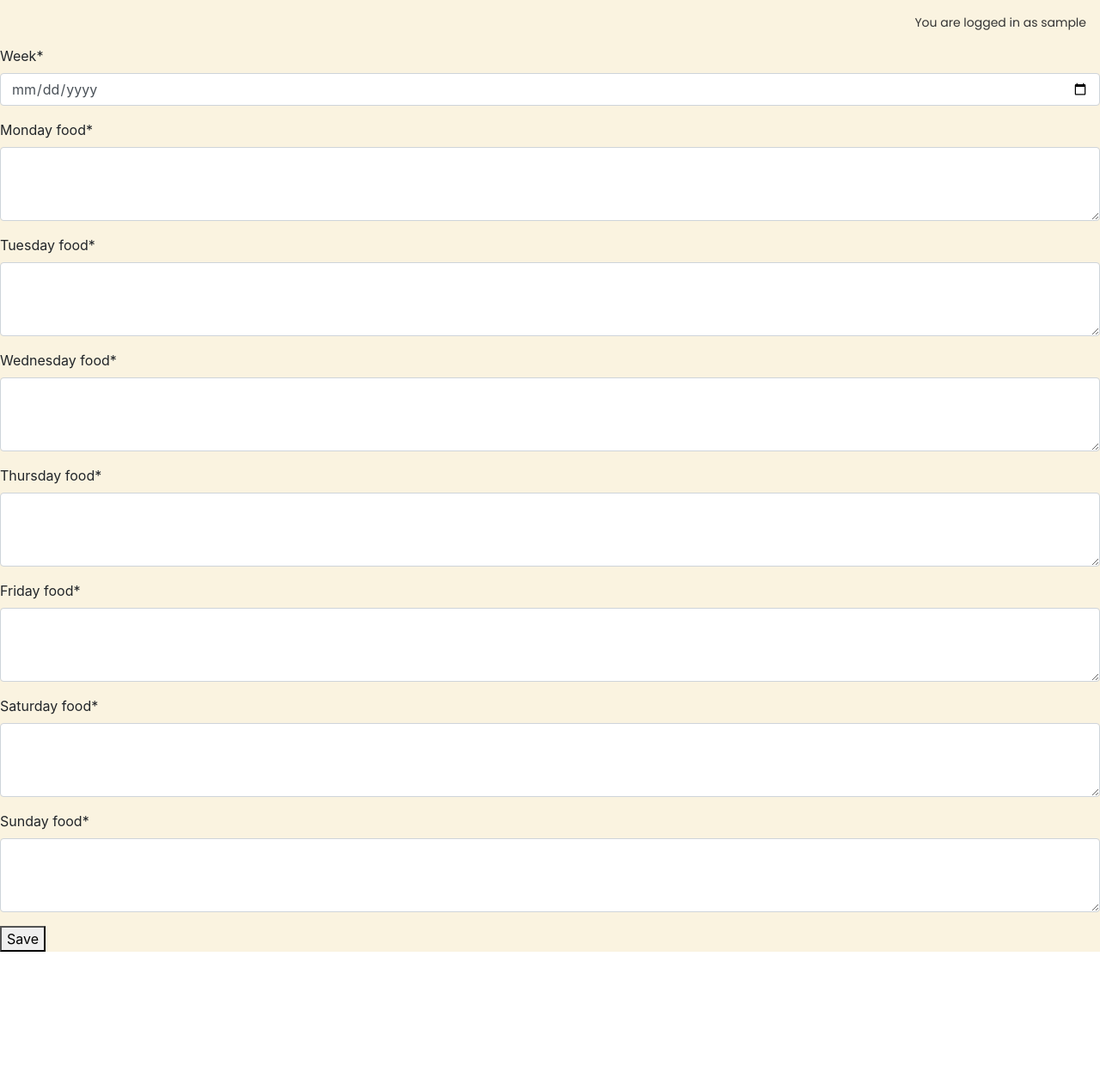
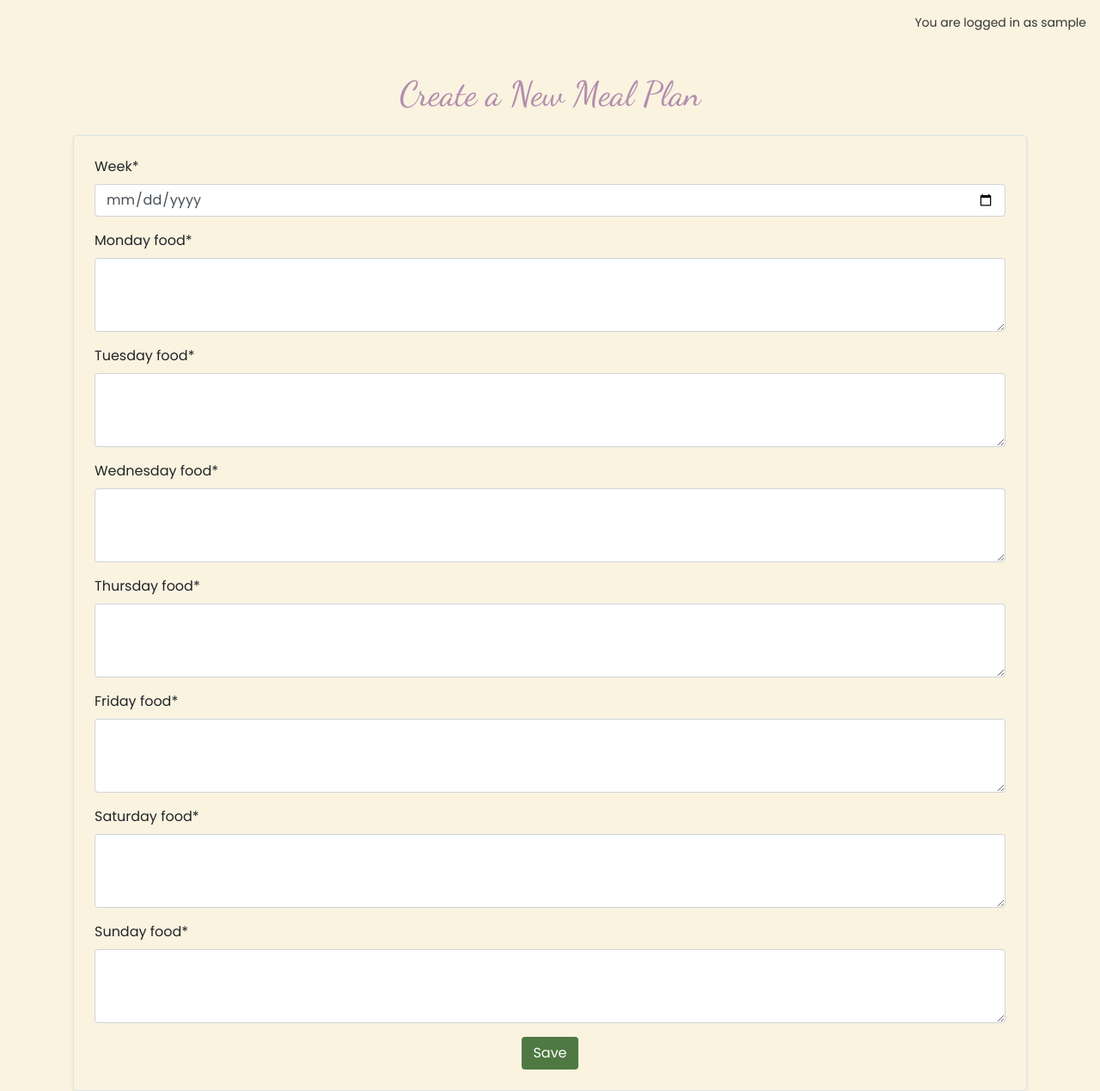
Before and after one commit to hmoon96/meal-planner, a Django app: page /meal/create/ in a window 1280 px wide. Shown: the part 62-1331 px from the top of the page at 86% size. Before the commit the page ends 1169 px from the top, so only its background shows below. Run offline with Django 4.2, Linux system fonts and the light colour scheme; the visitor is signed in with stand-in values (Sample User, id 1); some libraries are stand-ins or nearby versions; some web fonts are replaced.

Commit message:
Update: Styled the form

```diff
--- a/plan/templates/plan/create.html
+++ b/plan/templates/plan/create.html
@@ -4,17 +4,20 @@
 {% load crispy_forms_tags %}
 
 {% block content %}
-<div>
-    <form method="post">
-        {{ form | crispy }}
+<div class="container mt-5">
+    <h1 class="text-center mb-4">Create a New Meal Plan</h1>
+    <form method="post" class="form p-4 border rounded shadow-sm">
         {% csrf_token %}
-        <button type="save">Save</button>
+        {{ form|crispy }}
+        <div class="text-center mt-3">
+            <button class="btn" type="submit">Save</button>
+        </div>
     </form>
 
-{% if errors %}
-    <div class="errors">
+    {% if errors %}
+    <div class="alert alert-danger mt-3">
         {{ errors }}
     </div>
-{% endif %}
+    {% endif %}
 </div>
 {% endblock %}
--- a/static/css/style.css
+++ b/static/css/style.css
@@ -83,3 +83,7 @@ p {
     color: var(--text-color);
     font-family: var(--body-font);
 }
+
+.form {
+    font-family: var(--body-font);
+}
```
